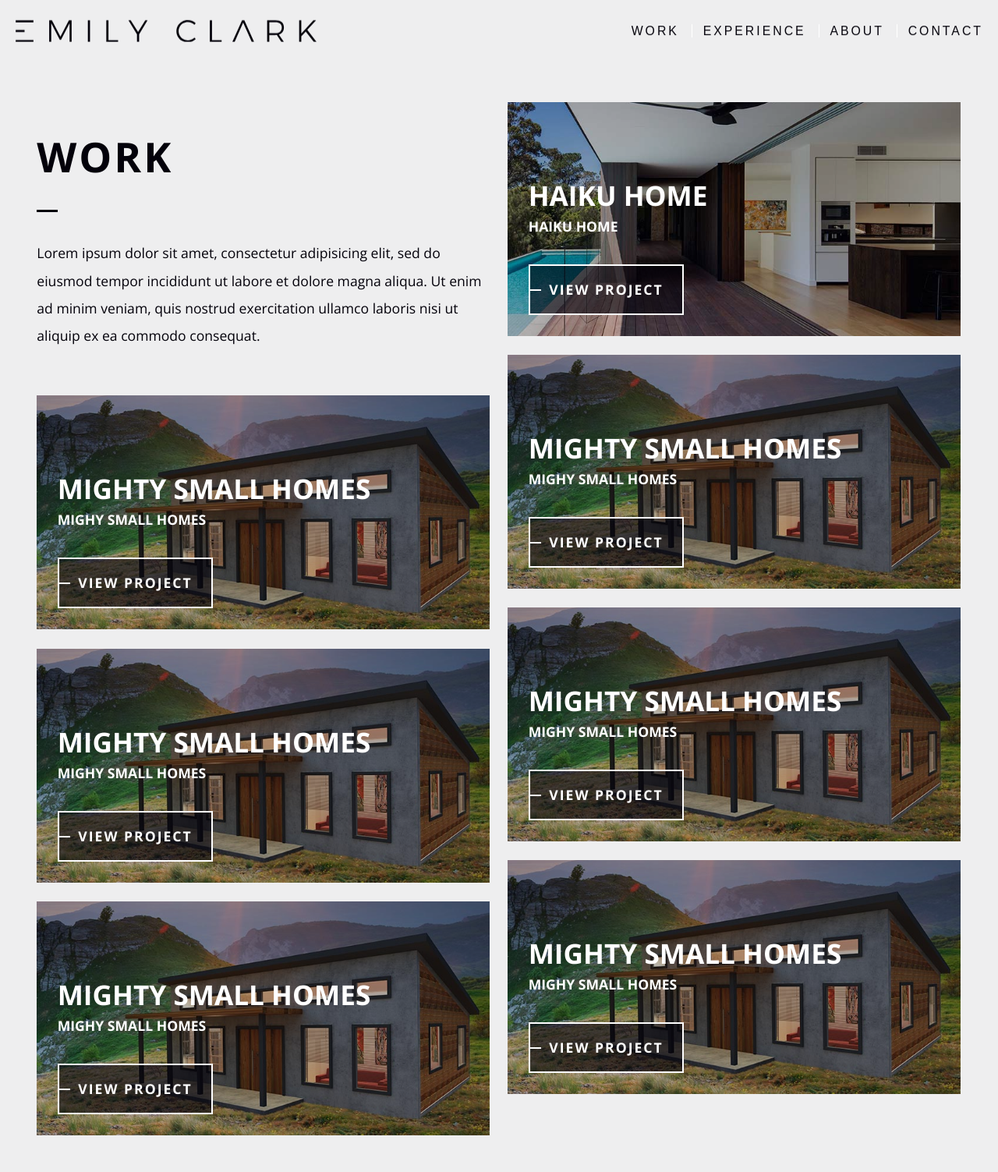
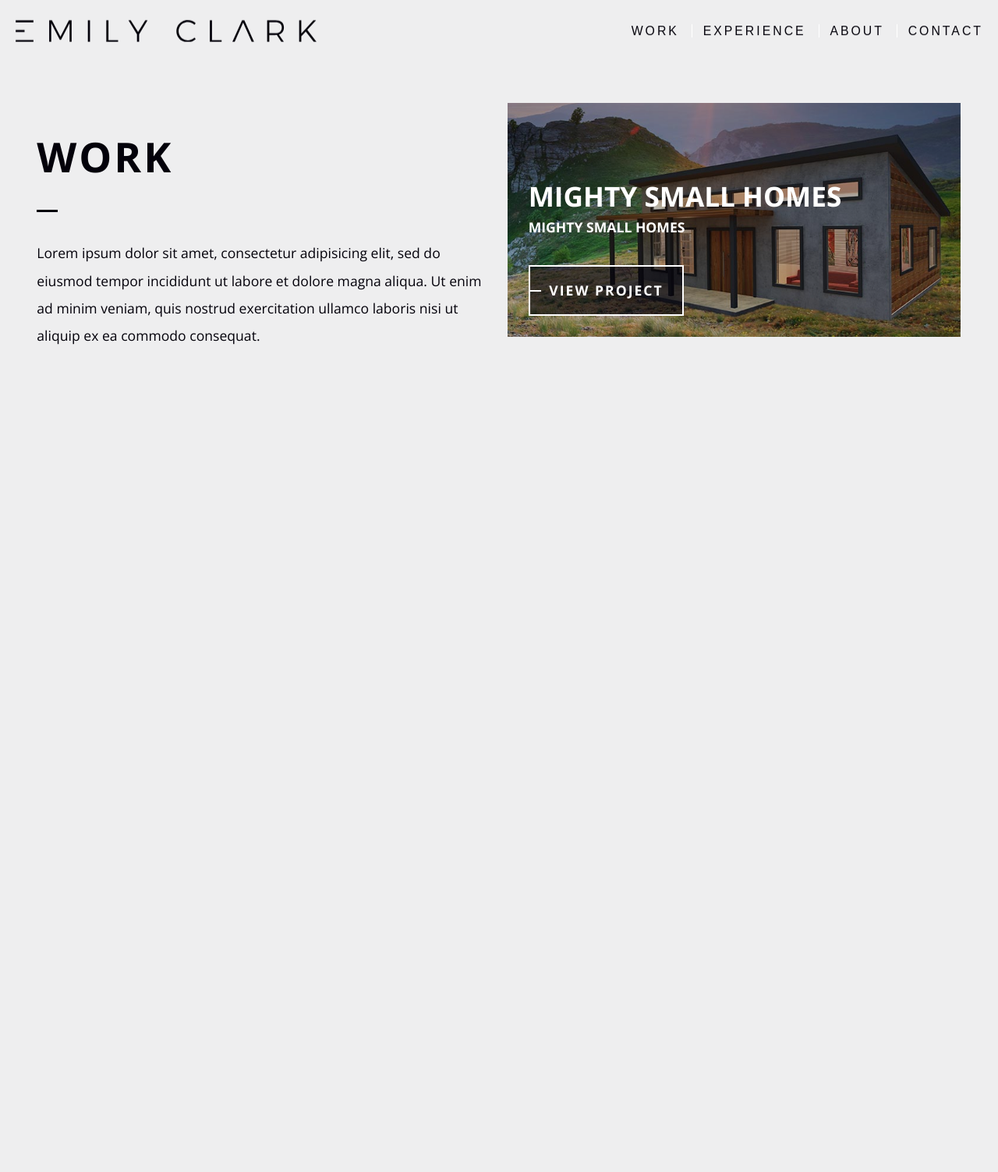
Before and after one commit to EmilyBlaineClark/emilyblaineclark.github.io, a Jekyll site: the page built from designy-things.html, in a window 1280 px wide. Shown: the whole page at 78% size. Built offline with Jekyll 4.4.1, drawn with Linux system fonts in a browser that asks for light colours; nearby versions of some CDN libraries; comment, search, counter and statistics services are not loaded; after the commit the page ends 970 px from its top, so only the background shows below that.

Commit message:
Remove portfolio pieces

```diff
--- a/_layouts/portfolio_single.html
+++ b/_layouts/portfolio_single.html
@@ -4,7 +4,9 @@ layout: default
 <div class="page-content">
 
   <div class="hero-section">
-    <img src="{{page.hero_bg_url_mobile}}" alt="Hero Background" class="hero-bg scale" data-scale="best-fill" data-align="center" srcset="{{page.hero_bg_url_mobile}} 700w, {{page.hero_bg_url_tablet}} 900w, {{page.hero_bg_url_desktop}} 1100w">
+    <div class="hero-background-wrap">
+      <img src="{{page.hero_bg_url_mobile}}" alt="Hero Background" class="hero-bg scale" data-scale="best-fill" data-align="center" srcset="{{page.hero_bg_url_mobile}} 700w, {{page.hero_bg_url_tablet}} 900w, {{page.hero_bg_url_desktop}} 1100w">
+    </div>
     <img src="{{page.hero_fg_url_mobile}}" alt="Hero Background" class="hero-fg" srcset="{{page.hero_fg_url_mobile}} 700w, {{page.hero_fg_url_tablet}} 900w, {{page.hero_fg_url_desktop}} 1100w">
   </div>
 
--- a/_sass/_nav.scss
+++ b/_sass/_nav.scss
@@ -132,3 +132,8 @@ nav .burger ~ .menu a{
     color: $black;
   }
 }
+
+.page-link.here{
+  color: $orange !important;
+  font-weight: bold;
+}
--- a/_sass/_page.scss
+++ b/_sass/_page.scss
@@ -734,19 +734,37 @@
   }
 }
 
+.hero-background-wrap{
+  position: relative;
+  width: 100%;
+  height: 100%;
+  display: none;
+
+  @media($bp-tablet){
+    display: block;
+  }
+}
+
 .hero-section{
   position: relative;
-  overflow: hidden;
-  height: 400px;
-  margin-bottom: 2em;
+  margin-bottom: 4em;
+
+  @media($bp-tablet){
+    height: 400px;
+    margin-top: 3em;
+  }
 }
 
 .hero-fg{
-  position: absolute;
-  width: 480px;
-  left: 50%;
-  bottom: 0;
-  transform: translateX(-50%);
+  width: 100%;
+  max-width: 600px;
+
+  @media($bp-tablet){
+    transform: translateX(-50%);
+    position: absolute;
+    bottom: -2em;
+    left: 50%;
+  }
 }
 
 .single-image{
--- a/_things/haiku-home.md
+++ /dev/null
@@ -1,41 +0,0 @@
----
-layout: "portfolio_single"
-page_title: "Haiku Home"
-thumbnail_url: "/images/portfolio-thumbs/haiku-768.jpg"
-hero_bg_url_desktop: ""
-hero_bg_url_tablet: ""
-hero_bg_url_mobile: ""
-hero_fg_url_desktop: ""
-hero_fg_url_tablet: ""
-hero_fg_url_mobile: ""
-client: "Haiku Home"
-responsibilities: "Visual Branding, Art Direction, Wireframes, User Paths, Style Tiles, Mockups, Social Media Collateral"
-employer: "DBS Interactive"
-awards: "Best In Category, Horizon Interactive Awards"
----
-
-# Mighty Small Homes is a local startup selling sustainable home kits direct to consumers.
-
-I worked with a marketing team to build Mighty Small Homes’ brand from the ground up, including logo design, palette and type selections, and branding guidelines.
-
-<div class="dual-image">
-  <img src="#" alt="">
-  <img src="#" alt="">
-</div>
-
-The website’s design showcases the brand’s core messages: sustainability and simple living. A custom mega-menu created an intuitive user path that should lead to more conversions. I led 3D modelers and front-end designers in creating assets that made the website the best in its niche market.
-
-<div class="single-image">
-  <img src="#" alt="">
-</div>
-<div class="dual-image">
-  <img src="#" alt="">
-  <img src="#" alt="">
-</div>
-
-After launch, I’ve worked with the company owners and marketing team to design additional marketing materials, including business cards, trade show banners, and social media assets.
-
-<div class="dual-image">
-  <img src="#" alt="">
-  <img src="#" alt="">
-</div>
--- a/_things/mighty-small-homes-2.md
+++ /dev/null
@@ -1,41 +0,0 @@
----
-layout: "portfolio_single"
-page_title: "Mighty Small Homes"
-thumbnail_url: "/images/portfolio-thumbs/mighty-768.jpg"
-hero_bg_url_desktop: ""
-hero_bg_url_tablet: ""
-hero_bg_url_mobile: ""
-hero_fg_url_desktop: ""
-hero_fg_url_tablet: ""
-hero_fg_url_mobile: ""
-client: "Mighy Small Homes"
-responsibilities: "Visual Branding, Art Direction, Wireframes, User Paths, Style Tiles, Mockups, Social Media Collateral"
-employer: "DBS Interactive"
-awards: "Best In Category, Horizon Interactive Awards"
----
-
-# Mighty Small Homes is a local startup selling sustainable home kits direct to consumers.
-
-I worked with a marketing team to build Mighty Small Homes’ brand from the ground up, including logo design, palette and type selections, and branding guidelines.
-
-<div class="dual-image">
-  <img src="#" alt="">
-  <img src="#" alt="">
-</div>
-
-The website’s design showcases the brand’s core messages: sustainability and simple living. A custom mega-menu created an intuitive user path that should lead to more conversions. I led 3D modelers and front-end designers in creating assets that made the website the best in its niche market.
-
-<div class="single-image">
-  <img src="#" alt="">
-</div>
-<div class="dual-image">
-  <img src="#" alt="">
-  <img src="#" alt="">
-</div>
-
-After launch, I’ve worked with the company owners and marketing team to design additional marketing materials, including business cards, trade show banners, and social media assets.
-
-<div class="dual-image">
-  <img src="#" alt="">
-  <img src="#" alt="">
-</div>
--- a/_things/mighty-small-homes-3.md
+++ /dev/null
@@ -1,41 +0,0 @@
----
-layout: "portfolio_single"
-page_title: "Mighty Small Homes"
-thumbnail_url: "/images/portfolio-thumbs/mighty-768.jpg"
-hero_bg_url_desktop: ""
-hero_bg_url_tablet: ""
-hero_bg_url_mobile: ""
-hero_fg_url_desktop: ""
-hero_fg_url_tablet: ""
-hero_fg_url_mobile: ""
-client: "Mighy Small Homes"
-responsibilities: "Visual Branding, Art Direction, Wireframes, User Paths, Style Tiles, Mockups, Social Media Collateral"
-employer: "DBS Interactive"
-awards: "Best In Category, Horizon Interactive Awards"
----
-
-# Mighty Small Homes is a local startup selling sustainable home kits direct to consumers.
-
-I worked with a marketing team to build Mighty Small Homes’ brand from the ground up, including logo design, palette and type selections, and branding guidelines.
-
-<div class="dual-image">
-  <img src="#" alt="">
-  <img src="#" alt="">
-</div>
-
-The website’s design showcases the brand’s core messages: sustainability and simple living. A custom mega-menu created an intuitive user path that should lead to more conversions. I led 3D modelers and front-end designers in creating assets that made the website the best in its niche market.
-
-<div class="single-image">
-  <img src="#" alt="">
-</div>
-<div class="dual-image">
-  <img src="#" alt="">
-  <img src="#" alt="">
-</div>
-
-After launch, I’ve worked with the company owners and marketing team to design additional marketing materials, including business cards, trade show banners, and social media assets.
-
-<div class="dual-image">
-  <img src="#" alt="">
-  <img src="#" alt="">
-</div>
--- a/_things/mighty-small-homes-4.md
+++ /dev/null
@@ -1,41 +0,0 @@
----
-layout: "portfolio_single"
-page_title: "Mighty Small Homes"
-thumbnail_url: "/images/portfolio-thumbs/mighty-768.jpg"
-hero_bg_url_desktop: ""
-hero_bg_url_tablet: ""
-hero_bg_url_mobile: ""
-hero_fg_url_desktop: ""
-hero_fg_url_tablet: ""
-hero_fg_url_mobile: ""
-client: "Mighy Small Homes"
-responsibilities: "Visual Branding, Art Direction, Wireframes, User Paths, Style Tiles, Mockups, Social Media Collateral"
-employer: "DBS Interactive"
-awards: "Best In Category, Horizon Interactive Awards"
----
-
-# Mighty Small Homes is a local startup selling sustainable home kits direct to consumers.
-
-I worked with a marketing team to build Mighty Small Homes’ brand from the ground up, including logo design, palette and type selections, and branding guidelines.
-
-<div class="dual-image">
-  <img src="#" alt="">
-  <img src="#" alt="">
-</div>
-
-The website’s design showcases the brand’s core messages: sustainability and simple living. A custom mega-menu created an intuitive user path that should lead to more conversions. I led 3D modelers and front-end designers in creating assets that made the website the best in its niche market.
-
-<div class="single-image">
-  <img src="#" alt="">
-</div>
-<div class="dual-image">
-  <img src="#" alt="">
-  <img src="#" alt="">
-</div>
-
-After launch, I’ve worked with the company owners and marketing team to design additional marketing materials, including business cards, trade show banners, and social media assets.
-
-<div class="dual-image">
-  <img src="#" alt="">
-  <img src="#" alt="">
-</div>
--- a/_things/mighty-small-homes-5.md
+++ /dev/null
@@ -1,41 +0,0 @@
----
-layout: "portfolio_single"
-page_title: "Mighty Small Homes"
-thumbnail_url: "/images/portfolio-thumbs/mighty-768.jpg"
-hero_bg_url_desktop: ""
-hero_bg_url_tablet: ""
-hero_bg_url_mobile: ""
-hero_fg_url_desktop: ""
-hero_fg_url_tablet: ""
-hero_fg_url_mobile: ""
-client: "Mighy Small Homes"
-responsibilities: "Visual Branding, Art Direction, Wireframes, User Paths, Style Tiles, Mockups, Social Media Collateral"
-employer: "DBS Interactive"
-awards: "Best In Category, Horizon Interactive Awards"
----
-
-# Mighty Small Homes is a local startup selling sustainable home kits direct to consumers.
-
-I worked with a marketing team to build Mighty Small Homes’ brand from the ground up, including logo design, palette and type selections, and branding guidelines.
-
-<div class="dual-image">
-  <img src="#" alt="">
-  <img src="#" alt="">
-</div>
-
-The website’s design showcases the brand’s core messages: sustainability and simple living. A custom mega-menu created an intuitive user path that should lead to more conversions. I led 3D modelers and front-end designers in creating assets that made the website the best in its niche market.
-
-<div class="single-image">
-  <img src="#" alt="">
-</div>
-<div class="dual-image">
-  <img src="#" alt="">
-  <img src="#" alt="">
-</div>
-
-After launch, I’ve worked with the company owners and marketing team to design additional marketing materials, including business cards, trade show banners, and social media assets.
-
-<div class="dual-image">
-  <img src="#" alt="">
-  <img src="#" alt="">
-</div>
--- a/_things/mighty-small-homes-6.md
+++ /dev/null
@@ -1,41 +0,0 @@
----
-layout: "portfolio_single"
-page_title: "Mighty Small Homes"
-thumbnail_url: "/images/portfolio-thumbs/mighty-768.jpg"
-hero_bg_url_desktop: ""
-hero_bg_url_tablet: ""
-hero_bg_url_mobile: ""
-hero_fg_url_desktop: ""
-hero_fg_url_tablet: ""
-hero_fg_url_mobile: ""
-client: "Mighy Small Homes"
-responsibilities: "Visual Branding, Art Direction, Wireframes, User Paths, Style Tiles, Mockups, Social Media Collateral"
-employer: "DBS Interactive"
-awards: "Best In Category, Horizon Interactive Awards"
----
-
-# Mighty Small Homes is a local startup selling sustainable home kits direct to consumers.
-
-I worked with a marketing team to build Mighty Small Homes’ brand from the ground up, including logo design, palette and type selections, and branding guidelines.
-
-<div class="dual-image">
-  <img src="#" alt="">
-  <img src="#" alt="">
-</div>
-
-The website’s design showcases the brand’s core messages: sustainability and simple living. A custom mega-menu created an intuitive user path that should lead to more conversions. I led 3D modelers and front-end designers in creating assets that made the website the best in its niche market.
-
-<div class="single-image">
-  <img src="#" alt="">
-</div>
-<div class="dual-image">
-  <img src="#" alt="">
-  <img src="#" alt="">
-</div>
-
-After launch, I’ve worked with the company owners and marketing team to design additional marketing materials, including business cards, trade show banners, and social media assets.
-
-<div class="dual-image">
-  <img src="#" alt="">
-  <img src="#" alt="">
-</div>
--- a/_things/mighty-small-homes.md
+++ b/_things/mighty-small-homes.md
@@ -2,13 +2,13 @@
 layout: "portfolio_single"
 page_title: "Mighty Small Homes"
 thumbnail_url: "/images/portfolio-thumbs/mighty-768.jpg"
-hero_bg_url_desktop: "/images/bg-images/experience-2000.jpg"
-hero_bg_url_tablet: "/images/bg-images/experience-1024.jpg"
-hero_bg_url_mobile: "/images/bg-images/experience-768.jpg"
-hero_fg_url_desktop: "/images/bg-images/laptop-device-for-desktop.png"
-hero_fg_url_tablet: "/images/bg-images/laptop-device-for-mobile@2x.png"
-hero_fg_url_mobile: "/images/bg-images/laptop-device-for-mobile.png"
-client: "Mighy Small Homes"
+hero_bg_url_desktop: "/images/pieces/mighty-small-homes/mighty-1-background-header-image-2000.jpg"
+hero_bg_url_tablet: "/images/pieces/mighty-small-homes/mighty-1-background-header-image-1100.jpg"
+hero_bg_url_mobile: "/images/pieces/mighty-small-homes/mighty-1-background-header-image-1100.jpg"
+hero_fg_url_desktop: "/images/pieces/mighty-small-homes/mighty-2-header-image-2000.png"
+hero_fg_url_tablet: "/images/pieces/mighty-small-homes/mighty-2-header-image-1100.png"
+hero_fg_url_mobile: "/images/pieces/mighty-small-homes/mighty-2-header-image-768.png"
+client: "Mighty Small Homes"
 responsibilities: "Visual Branding, Art Direction, Wireframes, User Paths, Style Tiles, Mockups, Social Media Collateral"
 employer: "DBS Interactive"
 awards: "Best In Category, Horizon Interactive Awards"
--- a/robots.txt
+++ b/robots.txt
@@ -1,2 +1,4 @@
 User-agent: *
 Disallow: /designy-things
+Disallow: /things/
+Disallow: /signin
```
